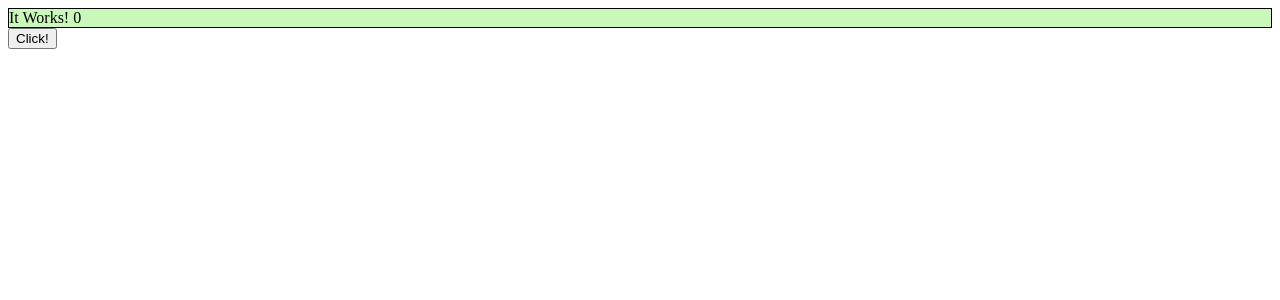
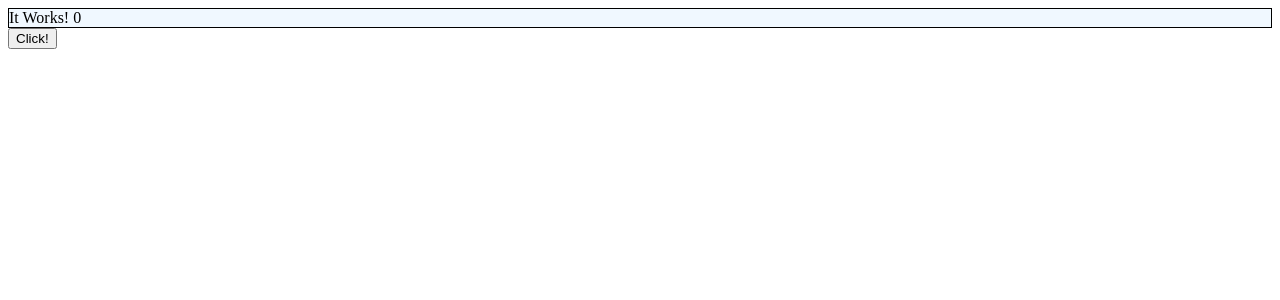
Before and after one commit to dmitrijs-balcers/bikeshop, a React (Vite) app: page / in a window 1280 px wide. Shown: the top 300 px of the page. Built offline with nearby package versions, Linux system fonts and the light colour scheme.

Commit message:
Fix color

```diff
--- a/src/components/App.module.css
+++ b/src/components/App.module.css
@@ -1,5 +1,5 @@
 .background {
-    background-color: #caf8bb;
+    background-color: aliceblue;
 }
 
 .withBorder {
```
